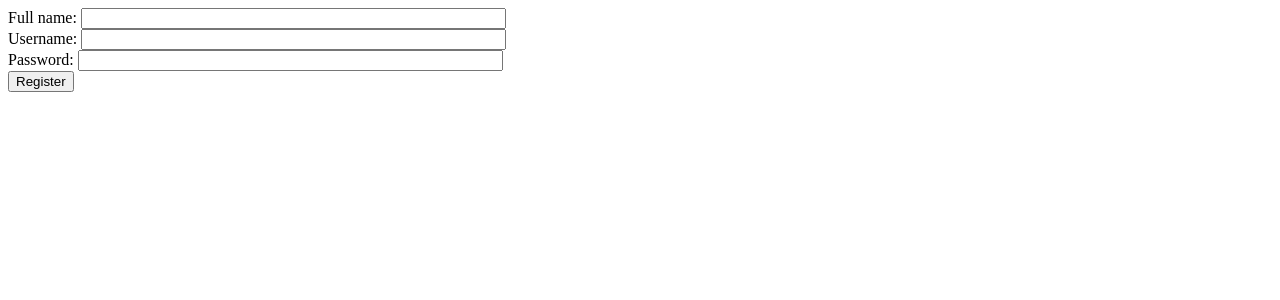
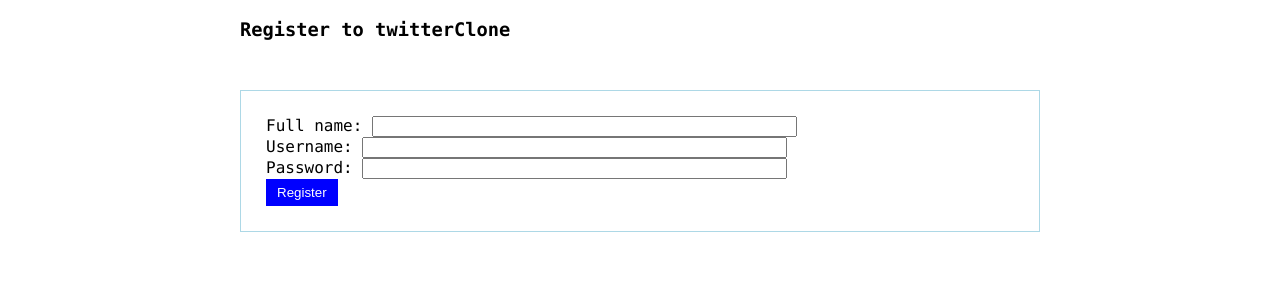
Before and after one commit to nitish-kr/twitterClone, a Flask app: page /register in a window 1280 px wide. Shown: the top 300 px of the page. Run offline with Flask 2, Linux system fonts and the light colour scheme; parts of the project's set-up code (start-up, migrations or seed data) failed here and were passed over.

Commit message:
Little css and shit..

```diff
--- /dev/null
+++ b/requirements.txt
@@ -0,0 +1,2 @@
+Flask
+MySQL-python
--- /dev/null
+++ b/static/common.css
@@ -0,0 +1,31 @@
+body {
+    font-family: Consolas;
+    max-width: 800px;
+    margin: auto;
+    /*background-color: cornsilk;*/
+}
+
+
+div#messages {
+    border: 1px solid lightblue;
+    background-color: aliceblue;
+    margin-top: 10px;
+    margin-bottom: 10px;
+}
+
+div.loginRegistrationForm {
+    padding: 25px;
+    border: 1px solid lightblue;
+    margin-top: 50px;
+}
+
+input[type=submit].formButton {
+    border: 1px solid blue;
+    background: blue;
+    color: white;
+    padding-left: 10px;
+    padding-right: 10px;
+    padding-top: 5px;
+    padding-bottom: 5px;
+    cursor: pointer;
+}
--- a/templates/layout.html
+++ b/templates/layout.html
@@ -2,20 +2,26 @@
 <html>
 <head>
     <title> {% block title %}{% endblock %} | twitterClone</title>
+    <link rel="stylesheet" type="text/css" href="/static/common.css">
 </head>
 <body>
+    <div id="container">
 
       {% with messages = get_flashed_messages() %}
         {% if messages %}
+        <div id="messages">
             <ul>
             {% for message in messages %}
               <li>{{ message }}</li>
             {% endfor %}
             </ul>
+        </div>
         {% endif %}
       {% endwith %}
 
-    {% block body %}
+      {% block content %}
       {% endblock %}
+
+    </div>
 </body>
 </html>
--- a/templates/register.html
+++ b/templates/register.html
@@ -1,13 +1,16 @@
 {% extends "layout.html" %}
 {% block title %} Register {% endblock %}
-{% block body %}
+{% block content %}
+    <h3>Register to twitterClone</h3>
+    <div class="loginRegistrationForm">
         <form method="POST" action="/registrationSubmit">
             Full name: <input type="text" name="fullName" size="50" />
             <br />
             Username: <input type="text" name="username" size="50" />
             <br />
-        Password: <input type="text" name="password" size="50" />
+            Password: <input type="password" name="password" size="50" />
             <br />
-        <input type="submit" name="submit" value="Register" />
+            <input class="formButton" type="submit" name="submit" value="Register" />
         </form>
+    </div>
 {% endblock %}
```
Also changed, not shown: templates/login.html (+11 -8 lines), 1 other file. Lines whose indentation alone changed are shown as unchanged.
